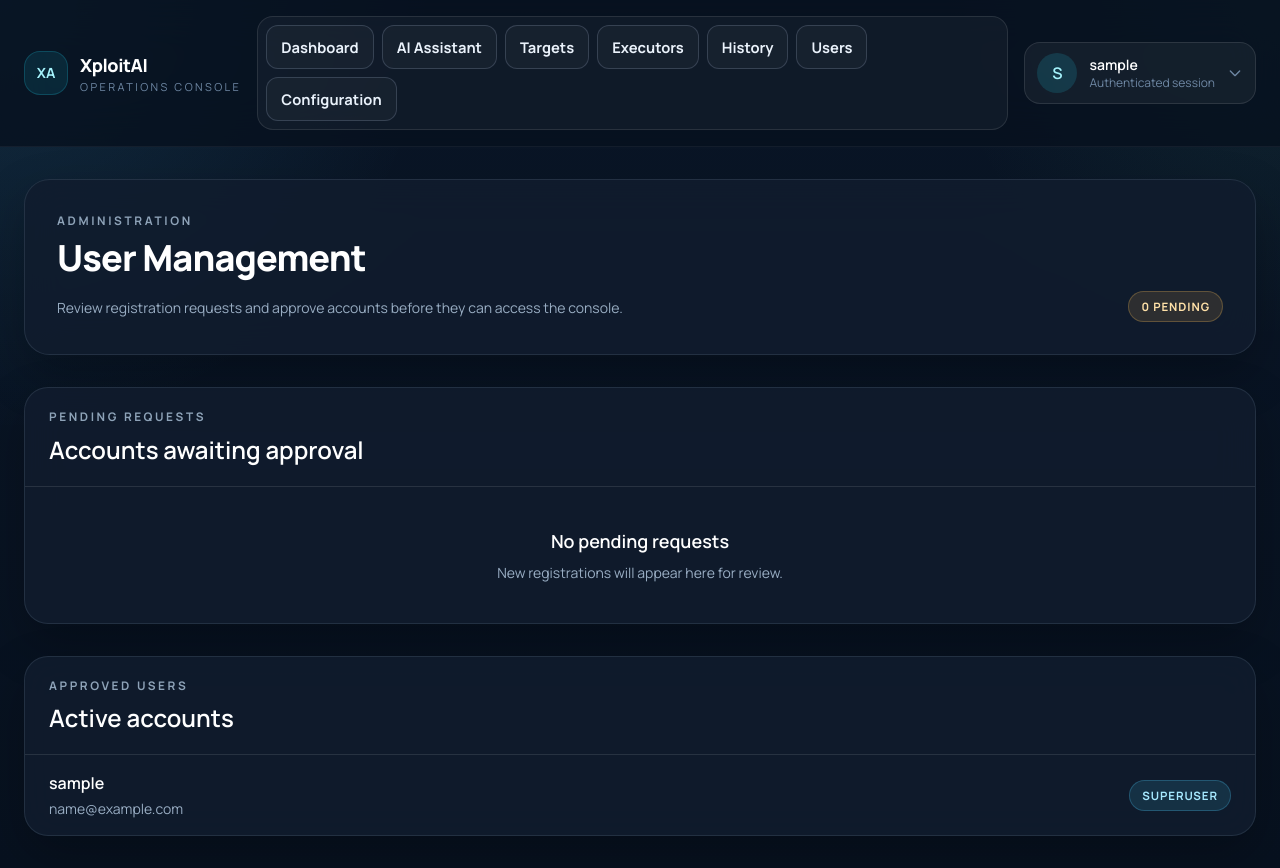
After one commit to donaljojoofficial/XploitAI, a Django app: page /users/ in a window 1280 px wide. The commit adds this page. Run offline with Django 5.2, Linux system fonts and the light colour scheme; the visitor is signed in with stand-in values (Sample User, id 1); data comes from the database, SQL or seed files in the repository; some libraries are stand-ins or nearby versions.

Commit message:
feature:Add admin approval flow and hide admin nav for normal users

```diff
--- a/dashboard/api.py
+++ b/dashboard/api.py
@@ -16,6 +16,7 @@ from core.models import Action, AttackState, DefenderAlert, AttackTarget
 from dashboard.chat_service import DashboardChatService
 
 
+@login_required(login_url="login")
 @require_GET
 def interaction_timeline(request, attack_id: int) -> JsonResponse:
     """
@@ -28,7 +29,7 @@ def interaction_timeline(request, attack_id: int) -> JsonResponse:
         request: The HTTP request.
         attack_id: The ID of the AttackState to visualize.
     """
-    state = get_object_or_404(AttackState, pk=attack_id)
+    state = get_object_or_404(AttackState, pk=attack_id, owner=request.user)
 
     # 1. Fetch Attacker Actions
     actions = Action.objects.filter(attack_state=state).values(
@@ -76,12 +77,13 @@ def interaction_timeline(request, attack_id: int) -> JsonResponse:
         'timeline': timeline
     }, encoder=DjangoJSONEncoder)
 
+@login_required(login_url="login")
 @require_GET
 def target_list(request) -> JsonResponse:
     """
     Return a list of available targets for the dashboard.
     """
-    targets = list(AttackTarget.objects.values(
+    targets = list(AttackTarget.objects.filter(owner=request.user).values(
         'id', 'name', 'ip_address', 'operating_system', 'is_active'
     ))
     return JsonResponse({'targets': targets}, encoder=DjangoJSONEncoder)
--- a/dashboard/chat_service.py
+++ b/dashboard/chat_service.py
@@ -30,7 +30,7 @@ class DashboardChatService:
         phase_key: Optional[str] = None,
         include_recommendations: bool = True,
     ) -> dict[str, Any]:
-        attack_state = AttackState.objects.filter(pk=attack_id).first()
+        attack_state = AttackState.objects.filter(pk=attack_id, owner=self.request.user).first()
         if not attack_state:
             return {
                 "answer": "",
--- /dev/null
+++ b/dashboard/templates/dashboard/auth/user_management.html
@@ -0,0 +1,97 @@
+{% extends 'dashboard/base.html' %}
+
+{% block title %}User Management - XploitAI{% endblock %}
+
+{% block content %}
+<div class="space-y-8">
+    <section class="shell-panel rounded-[1.6rem] p-8">
+        <div class="flex flex-col gap-4 lg:flex-row lg:items-end lg:justify-between">
+            <div>
+                <div class="section-title">Administration</div>
+                <h1 class="mt-2 text-4xl font-extrabold tracking-tight text-white">User Management</h1>
+                <p class="mt-4 max-w-3xl text-sm leading-7 text-slate-400">
+                    Review registration requests and approve accounts before they can access the console.
+                </p>
+            </div>
+            <div class="ui-badge ui-badge-warning">{{ pending_users|length }} Pending</div>
+        </div>
+    </section>
+
+    {% if messages %}
+    <div class="space-y-3">
+        {% for message in messages %}
+        <div class="alert {% if message.tags == 'error' %}alert-error{% else %}alert-success{% endif %}">{{ message }}</div>
+        {% endfor %}
+    </div>
+    {% endif %}
+
+    <section class="shell-panel overflow-hidden rounded-[1.5rem]">
+        <div class="border-b border-white/10 px-6 py-5">
+            <div class="section-title">Pending Requests</div>
+            <h2 class="mt-2 text-2xl font-semibold text-white">Accounts awaiting approval</h2>
+        </div>
+        <div class="divide-y divide-white/5">
+            {% for pending_user in pending_users %}
+            <div class="grid gap-4 px-6 py-5 lg:grid-cols-[minmax(0,1fr)_auto] lg:items-center">
+                <div class="min-w-0">
+                    <div class="flex flex-wrap items-center gap-3">
+                        <div class="text-lg font-semibold text-white">{{ pending_user.username }}</div>
+                        <span class="ui-badge ui-badge-warning">Pending</span>
+                    </div>
+                    <div class="mt-2 text-sm text-slate-400">
+                        {{ pending_user.email|default:"No email provided" }}
+                        {% if pending_user.first_name or pending_user.last_name %}
+                        · {{ pending_user.first_name }} {{ pending_user.last_name }}
+                        {% endif %}
+                    </div>
+                    <div class="mt-1 text-xs uppercase tracking-[0.18em] text-slate-500">Requested {{ pending_user.date_joined|timesince }} ago</div>
+                </div>
+                <div class="flex flex-wrap gap-3">
+                    <form method="post" action="{% url 'approve_user' pending_user.id %}">
+                        {% csrf_token %}
+                        <button type="submit" class="ui-btn ui-btn-success">Approve</button>
+                    </form>
+                    <form method="post" action="{% url 'reject_user' pending_user.id %}" onsubmit="return confirm('Reject this registration request?');">
+                        {% csrf_token %}
+                        <button type="submit" class="ui-btn ui-btn-danger">Reject</button>
+                    </form>
+                </div>
+            </div>
+            {% empty %}
+            <div class="px-6 py-10 text-center text-slate-400">
+                <div class="text-lg font-semibold text-white">No pending requests</div>
+                <div class="mt-2 text-sm">New registrations will appear here for review.</div>
+            </div>
+            {% endfor %}
+        </div>
+    </section>
+
+    <section class="shell-panel overflow-hidden rounded-[1.5rem]">
+        <div class="border-b border-white/10 px-6 py-5">
+            <div class="section-title">Approved Users</div>
+            <h2 class="mt-2 text-2xl font-semibold text-white">Active accounts</h2>
+        </div>
+        <div class="divide-y divide-white/5">
+            {% for active_user in active_users %}
+            <div class="grid gap-3 px-6 py-4 md:grid-cols-[minmax(0,1fr)_auto] md:items-center">
+                <div>
+                    <div class="font-semibold text-white">{{ active_user.username }}</div>
+                    <div class="mt-1 text-sm text-slate-400">{{ active_user.email|default:"No email provided" }}</div>
+                </div>
+                <div class="flex flex-wrap gap-2">
+                    {% if active_user.is_superuser %}
+                    <span class="ui-badge ui-badge-info">Superuser</span>
+                    {% elif active_user.is_staff %}
+                    <span class="ui-badge ui-badge-info">Staff</span>
+                    {% else %}
+                    <span class="ui-badge ui-badge-success">Active</span>
+                    {% endif %}
+                </div>
+            </div>
+            {% empty %}
+            <div class="px-6 py-10 text-center text-slate-400">No active users found.</div>
+            {% endfor %}
+        </div>
+    </section>
+</div>
+{% endblock %}
--- a/dashboard/templates/dashboard/base.html
+++ b/dashboard/templates/dashboard/base.html
@@ -372,7 +372,8 @@
                             <a href="{% url 'target_management' %}" class="ui-btn ui-btn-secondary !rounded-xl !px-3.5 !py-2.5">Targets</a>
                             <a href="{% url 'executor_management' %}" class="ui-btn ui-btn-secondary !rounded-xl !px-3.5 !py-2.5">Executors</a>
                             <a href="{% url 'dashboard_test_history' %}" class="ui-btn ui-btn-secondary !rounded-xl !px-3.5 !py-2.5">History</a>
-                            {% if user.is_authenticated %}
+                            {% if user.is_superuser or user.is_staff or user|in_group:'Admin' %}
+                            <a href="{% url 'user_management' %}" class="ui-btn ui-btn-secondary !rounded-xl !px-3.5 !py-2.5">Users</a>
                             <a href="{% url 'configuration' %}" class="ui-btn ui-btn-secondary !rounded-xl !px-3.5 !py-2.5">Configuration</a>
                             {% endif %}
                         </div>
@@ -417,7 +418,8 @@
                     <a href="{% url 'target_management' %}" class="ui-btn ui-btn-secondary !rounded-xl !px-3.5 !py-2.5">Targets</a>
                     <a href="{% url 'executor_management' %}" class="ui-btn ui-btn-secondary !rounded-xl !px-3.5 !py-2.5">Executors</a>
                     <a href="{% url 'dashboard_test_history' %}" class="ui-btn ui-btn-secondary !rounded-xl !px-3.5 !py-2.5">History</a>
-                    {% if user.is_authenticated %}
+                    {% if user.is_superuser or user.is_staff or user|in_group:'Admin' %}
+                    <a href="{% url 'user_management' %}" class="ui-btn ui-btn-secondary !rounded-xl !px-3.5 !py-2.5">Users</a>
                     <a href="{% url 'configuration' %}" class="ui-btn ui-btn-secondary !rounded-xl !px-3.5 !py-2.5">Configuration</a>
                     {% endif %}
                 </div>
--- a/dashboard/templates/dashboard/executor_management.html
+++ b/dashboard/templates/dashboard/executor_management.html
@@ -116,11 +116,15 @@
                     </div>
                 </div>
 
+                {% if executor.owner_id %}
                 <form method="POST" onsubmit="return confirm('Are you sure you want to remove this executor node?');">
                     {% csrf_token %}
                     <input type="hidden" name="executor_id" value="{{ executor.id }}">
                     <button type="submit" name="delete_executor" class="ui-btn ui-btn-danger !px-4 !py-2.5">Remove</button>
                 </form>
+                {% else %}
+                <span class="ui-badge ui-badge-muted">Shared</span>
+                {% endif %}
             </div>
 
             <div class="mt-6 space-y-3 text-sm text-slate-300">
--- a/dashboard/templates/dashboard/index.html
+++ b/dashboard/templates/dashboard/index.html
@@ -134,7 +134,7 @@
                         <button type="button" @click="startModalOpen = true" class="ui-btn ui-btn-primary w-full !py-4">Initiate Test</button>
                         <button type="button" @click="quickModalOpen = true" class="ui-btn ui-btn-secondary w-full !py-4">Quick Test</button>
                         {% else %}
-                        <button type="button" class="ui-btn ui-btn-secondary w-full !py-4 opacity-60" disabled>System Not Ready</button>
+                        <a href="{% url 'target_management' %}" class="ui-btn ui-btn-secondary w-full !py-4">Add Active Target</a>
                         {% endif %}
                     </div>
                 </div>
--- a/dashboard/urls.py
+++ b/dashboard/urls.py
@@ -16,6 +16,9 @@ urlpatterns = [
     path("logout/", auth.logout_view, name="logout"),
     path("profile/", auth.profile, name="profile"),
     path("profile/change-password/", auth.change_password, name="change_password"),
+    path("users/", auth.user_management, name="user_management"),
+    path("users/<int:user_id>/approve/", auth.approve_user, name="approve_user"),
+    path("users/<int:user_id>/reject/", auth.reject_user, name="reject_user"),
 
     # Dashboard routes (root level)
     path("", views.index, name="dashboard_index"),
--- a/dashboard/views_main.py
+++ b/dashboard/views_main.py
@@ -1,7 +1,7 @@
 from django.shortcuts import render
 from django.contrib.auth.decorators import login_required
+from django.db.models import Q
 from core.models import AttackState, Action, DefenderAlert, AttackerExecutor, AttackTarget, AttackContext
-from django.contrib.auth.models import User
 
 @login_required(login_url='login')
 def index(request):
@@ -22,7 +22,7 @@ def index(request):
     alerts = DefenderAlert.objects.filter(owner=request.user).order_by('-created_at')[:5]
 
     # Fetch infrastructure status
-    executors = AttackerExecutor.objects.filter(owner=request.user)
+    executors = AttackerExecutor.objects.filter(Q(owner=request.user) | Q(owner__isnull=True))
     targets = AttackTarget.objects.filter(owner=request.user).exclude(base_url='')
 
     # Determine readiness for new simulations
@@ -57,7 +57,7 @@ def load_more_activity(request):
     """
     offset = int(request.GET.get('offset', 0))
     limit = 50
-    attack_state = AttackState.objects.last()
+    attack_state = AttackState.objects.filter(owner=request.user).last()
 
     actions = []
     if attack_state:
--- a/executor/api_heartbeat.py
+++ b/executor/api_heartbeat.py
@@ -37,6 +37,7 @@ def heartbeat(request: HttpRequest) -> JsonResponse:
         # Register or update the executor status
         executor, created = AttackerExecutor.objects.update_or_create(
             name=name,
+            owner=None,
             defaults={
                 "ip_address": ip_address,
                 "status": AttackerExecutor.Status.CONNECTED,
--- a/executor/api_views.py
+++ b/executor/api_views.py
@@ -51,6 +51,7 @@ def heartbeat(request):
         # Update or create executor record
         AttackerExecutor.objects.update_or_create(
             name=name,
+            owner=None,
             defaults={
                 "ip_address": ip_address,
                 "last_heartbeat": timezone.now(),
```
Also changed, not shown: core/models.py (+23 -3 lines), dashboard/auth.py (+47 -19 lines), dashboard/templates/dashboard/auth/register.html (+4 -4 lines), dashboard/templates/dashboard/partials/control_panel.html (+10 -15 lines), dashboard/tests/test_auth.py (+20 -10 lines), dashboard/views.py (+24 -16 lines), dashboard/views_executors.py (+9 -4 lines), dashboard/views_targets.py (+8 -5 lines), core/migrations/0020_user_isolation_uniqueness_shared_executors.py (added), core/migrations/0021_alter_attackcontext_owner.py (added).
